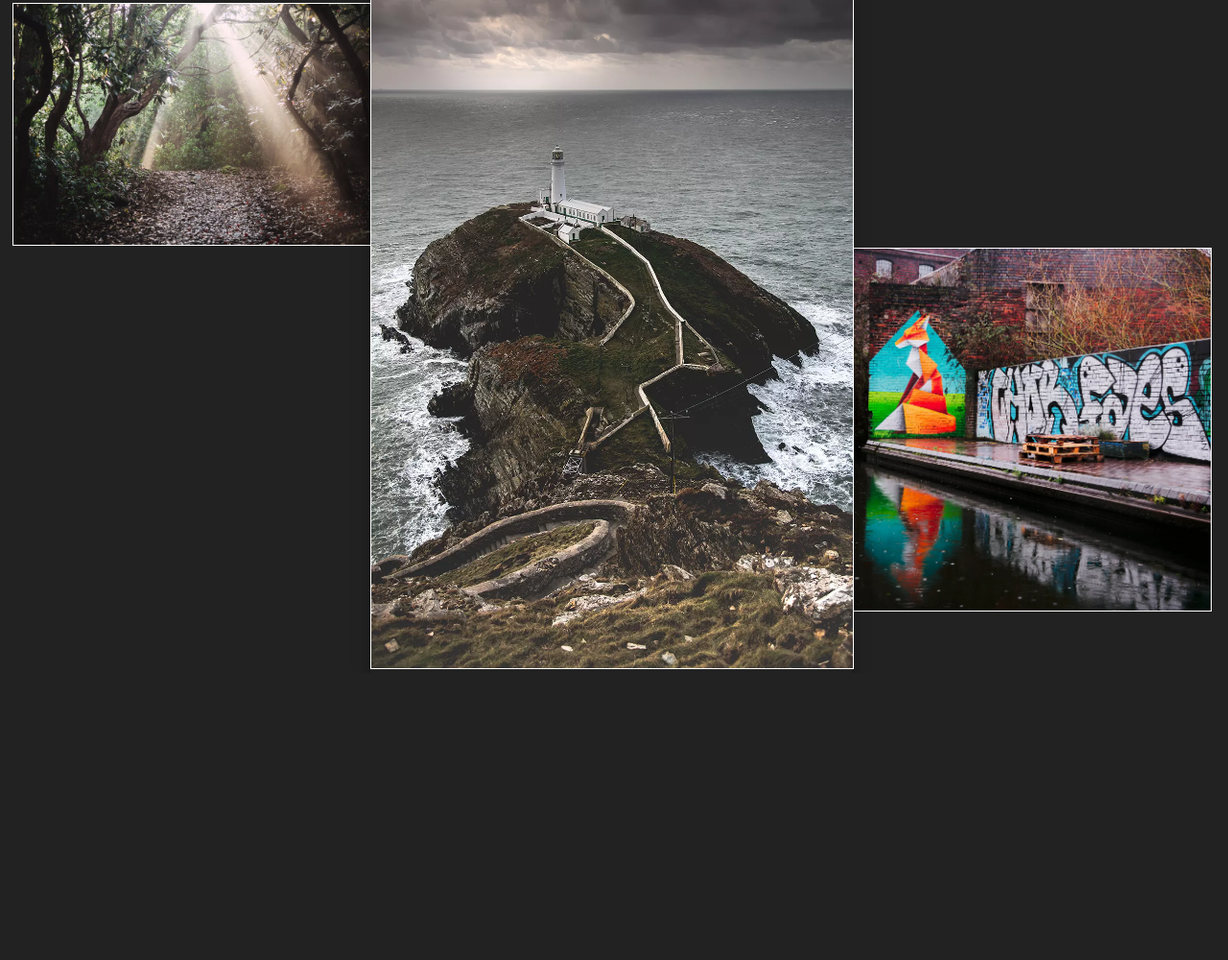
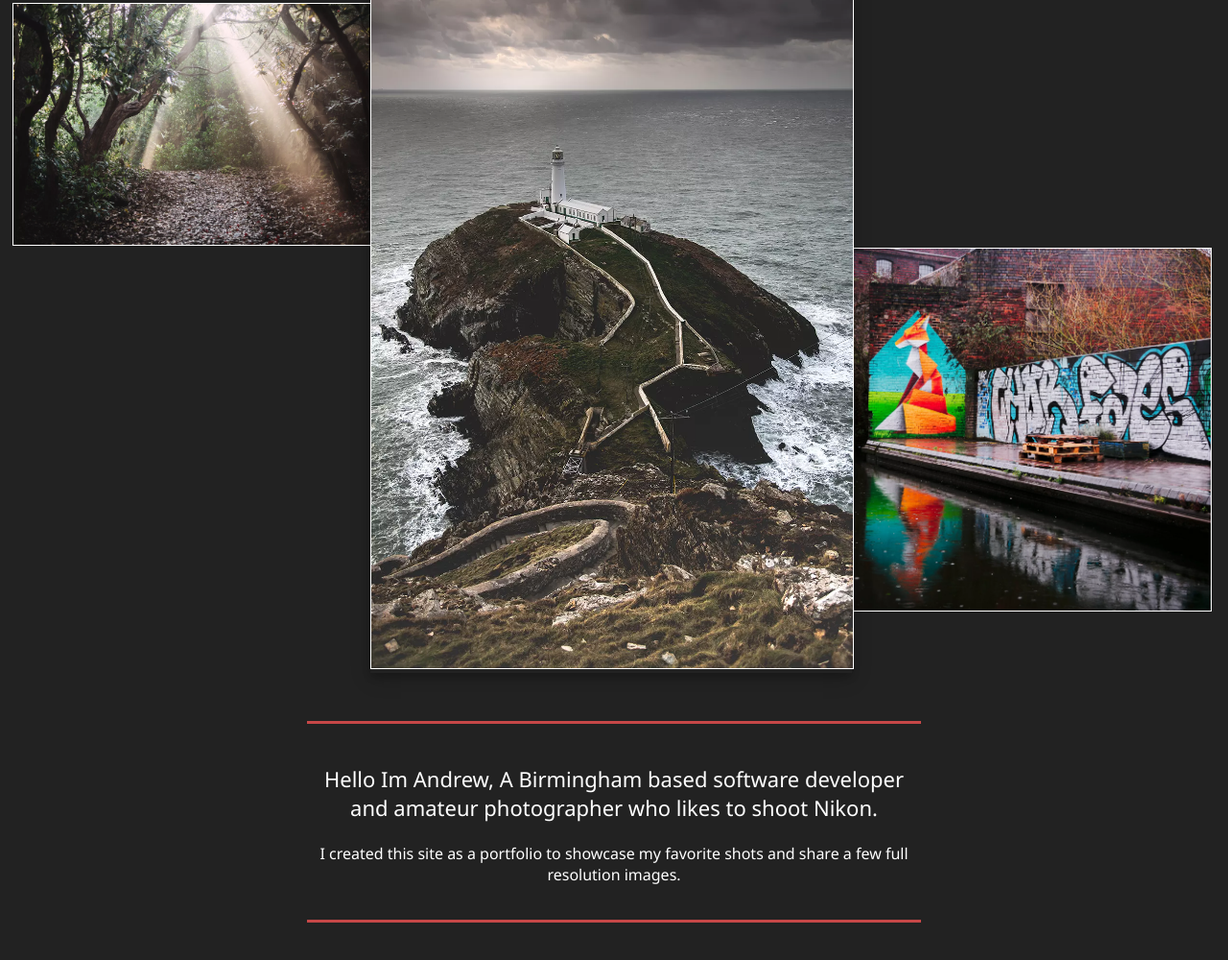
Before and after one commit to yaardvarks/yaardvarks.github.io, a website: page index.html in a window 1280 px wide. Shown: the part 298-1298 px from the top of the page at 96% size. Before the commit the page ends 999 px from the top, so only its background shows below. Drawn offline with Linux system fonts and the light colour scheme.

Commit message:
[BUILD] GTM Implimentation and starter BIO

```diff
--- a/index.html
+++ b/index.html
@@ -1,7 +1,9 @@
 <!DOCTYPE HTML>
 <html>
     <head>
-        <title>Yaardvarks</title>
+        <title>Yaardvarks | Birmingham based Amateur Photographer | I AM Nikon </title>
+        <meta name="description" content="Hello Im Andrew, A Birmingham based software developer and amateur photographer who likes to shoot Nikon. I created this site as a portfolio to showcase my favorite shots and share a few full resolution images.">
+
         <meta http-equiv="Content-Type" content="text/html; charset=UTF-8" />
         <meta name="viewport" content="width=device-width, initial-scale=1">
         <link rel='dns-prefetch' href='//fonts.googleapis.com' />
@@ -45,6 +47,11 @@
                                 <i class="fab fa-twitter"></i>
                         </a>
                     </li>
+                    <li>
+                        <a target="_blank" href="https://www.linkedin.com/in/andrewayardley/">
+                                <i class="fab fa-linkedin"></i>
+                        </a>
+                    </li>
                 </ul>
             </nav>
         </header>
@@ -69,6 +76,12 @@
                 </picture>
         </section>
 
+        <section class="full_text">
+            <p>Hello Im Andrew, A Birmingham based software developer and amateur photographer who likes to shoot Nikon.</p>
+            <p>I created this site as a portfolio to showcase my favorite shots and share a few full resolution images.</p>
+        </section>
+
+
         <footer>
         </footer>
 
--- a/src/scss/style.scss
+++ b/src/scss/style.scss
@@ -1,3 +1,12 @@
+*{
+    ::selection {
+        background: #ffb7b7; /* WebKit/Blink Browsers */
+    }
+    ::-moz-selection {
+    background: #ffb7b7; /* Gecko Browsers */
+    }
+}
+
 html,body{
     display:block;
     width:100%;
@@ -88,6 +97,21 @@ nav{
             width:100%;
         }
     }
+}
 
+.full_text{
+    display:inline-block;
+    margin:auto;
+    width:50%;
+    margin:50px 0 50px;
+    padding:20px 0 20px;
+    font-family: 'Noto Sans', sans-serif;
+    border-top:solid 3px #c64747;
+    border-bottom:solid 3px #c64747;
 
+    p{
+        &:first-child{
+            font-size:22px;
+        }
+    }
 }
```
Also changed, not shown: dist/css/min/style.min.css, dist/css/style.css.
